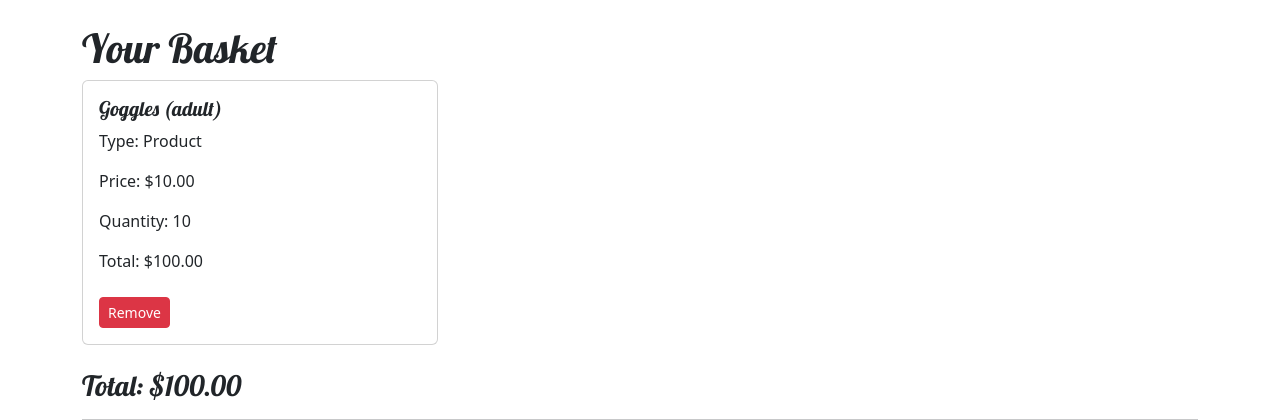
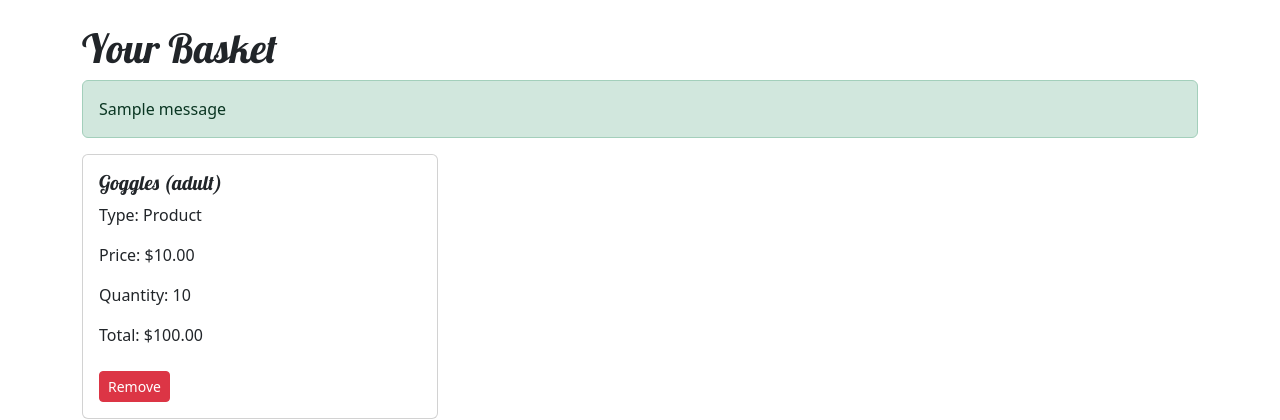
Before and after one commit to Chris-moreton12/get-fit-quick, a Django app: page /cart/ in a window 1280 px wide. Shown: the part 56-476 px from the top of the page. Run offline with Django 5.2, Linux system fonts and the light colour scheme; a user stored in the database is signed in; data comes from the database, SQL or seed files in the repository; tables that the repository leaves empty hold one stand-in row (values such as "Sample post"); one stand-in notice (Sample message) is shown.

```diff
--- a/cart/templates/cart/cart.html
+++ b/cart/templates/cart/cart.html
@@ -4,6 +4,16 @@
 
 {% block content %}
     <h1>Your Basket</h1>
+
+    {% if messages %}
+      <div>
+        {% for message in messages %}
+          <div class="alert alert-{{ message.tags }}">
+            {{ message }}
+          </div>
+        {% endfor %}
+      </div>
+    {% endif %}
 
     <div class="row">
         {% for item in cart_items %}
--- a/cart/views.py
+++ b/cart/views.py
@@ -101,6 +101,11 @@ def checkout(request):
     if not address_id:
         return redirect('cart:cart')
 
+    email = (request.user.email or "").strip()
+    if not email:
+        messages.error(request, "Please make sure your account has a valid email address to proceed with payment.")
+        return redirect('cart:cart')
+
     line_items = []
     for item in cart_items:
         item_name = item.product.name if item.product else (item.subscription.name if item.subscription else 'Unknown')
@@ -118,7 +123,7 @@ def checkout(request):
             payment_method_types=['card'],
             line_items=line_items,
             mode='payment',
-            customer_email=request.user.email,
+            customer_email=email,
             success_url=request.build_absolute_uri('/cart/checkout/success/'),
             cancel_url=request.build_absolute_uri('/cart/'),
         )
```
